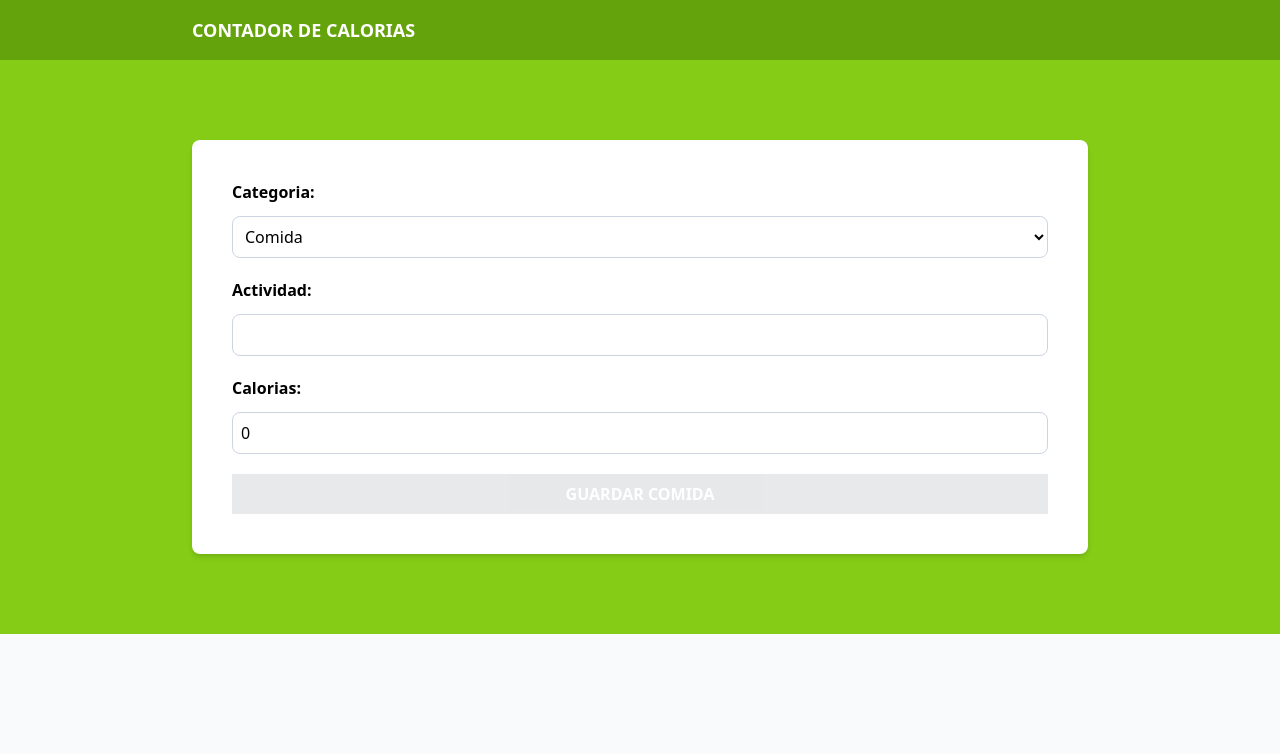
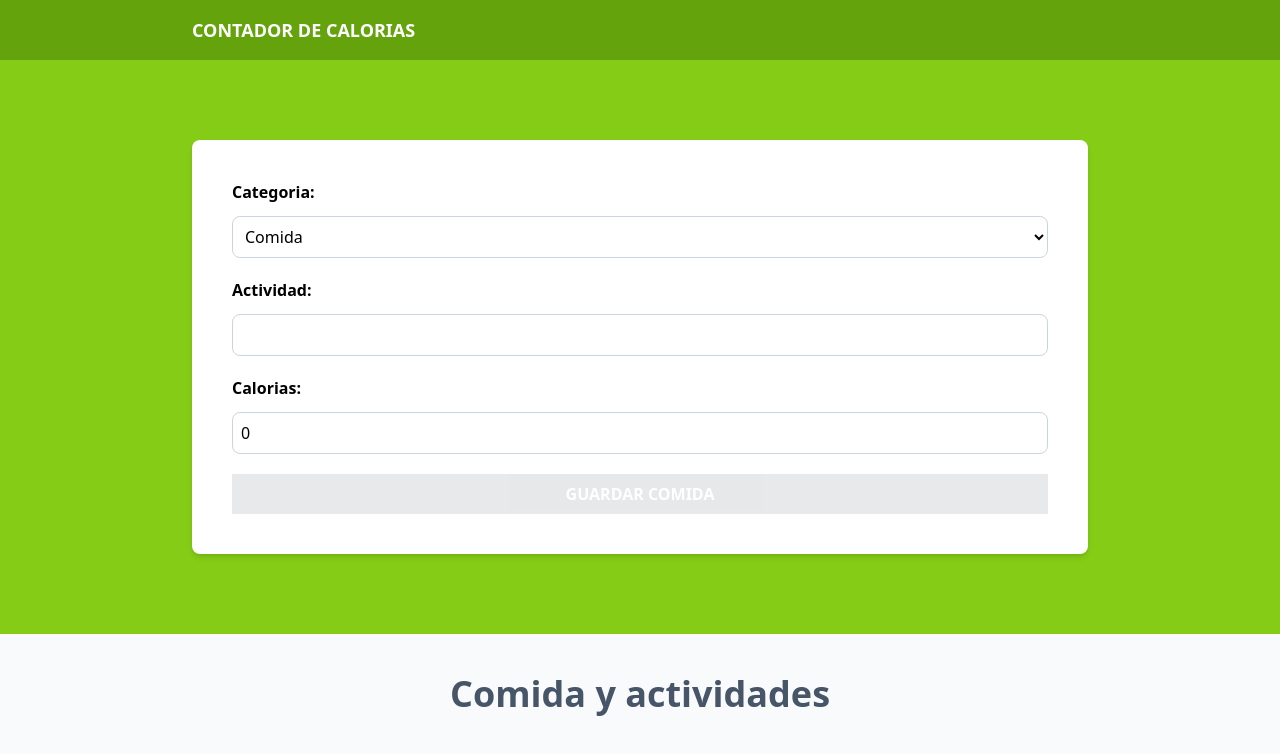
Before and after one commit to DanielaCode/04-calorie-tracker, a React (Vite) app: page / in a window 1280 px wide. Shown: the top 754 px of the page. Built offline with nearby package versions, Linux system fonts and the light colour scheme.

Commit message:
Activity List component

```diff
--- a/src/App.tsx
+++ b/src/App.tsx
@@ -1,6 +1,7 @@
 import { useReducer } from "react"
 import Form from "./components/Form"
 import { activityReducer, initialState } from "./reducers/activity-reducer"
+import ActivityList from "./components/ActivityList";
 
 
 function App() {
@@ -21,6 +22,11 @@ function App() {
           />
         </div>
       </section>
+      <section className="p-10 mx-auto max-w-4xl">
+        <ActivityList
+          activities={state.activities}
+        />
+      </section>
     </>
   )
 }
--- /dev/null
+++ b/src/components/ActivityList.tsx
@@ -0,0 +1,33 @@
+import type { Activity } from "../types"
+import { categories } from '../data/categories';
+import { useMemo } from "react";
+
+type ActivityListProps = {
+    activities: Activity[]
+}
+
+function ActivityList({activities}:ActivityListProps) {
+    const categoryNameById = useMemo(()=>(e:Activity["category"])=> categories.map(i=>i.id===e?i.name:""),[activities]);
+  return (
+    <>
+        <h2 className="text-4xl font-bold text-slate-600 text-center">Comida y actividades</h2>
+        {
+            activities.map(e=>(
+                <div key={e.id} className="px-5 py-10 bg-white mt-5 flex justify-between shadow-md">
+                    <div className="space-y-2 relative">
+                        <p className={`absolute -top-8 -left-8 px-10 py-2 text-white uppercase font-bold ${e.category===1?"bg-lime-500":"bg-orange-500"}`}
+                        >{categoryNameById(+e.category)}</p>
+                        <p className="text-3xl font-black">{e.name}</p>
+                        <p className="text-4xl text-lime-500 font-black">{e.calories} Calories</p>
+                    </div>
+                    <div>
+
+                    </div>
+                </div>
+            ))
+        }
+    </>
+  )
+}
+
+export default ActivityList
```
